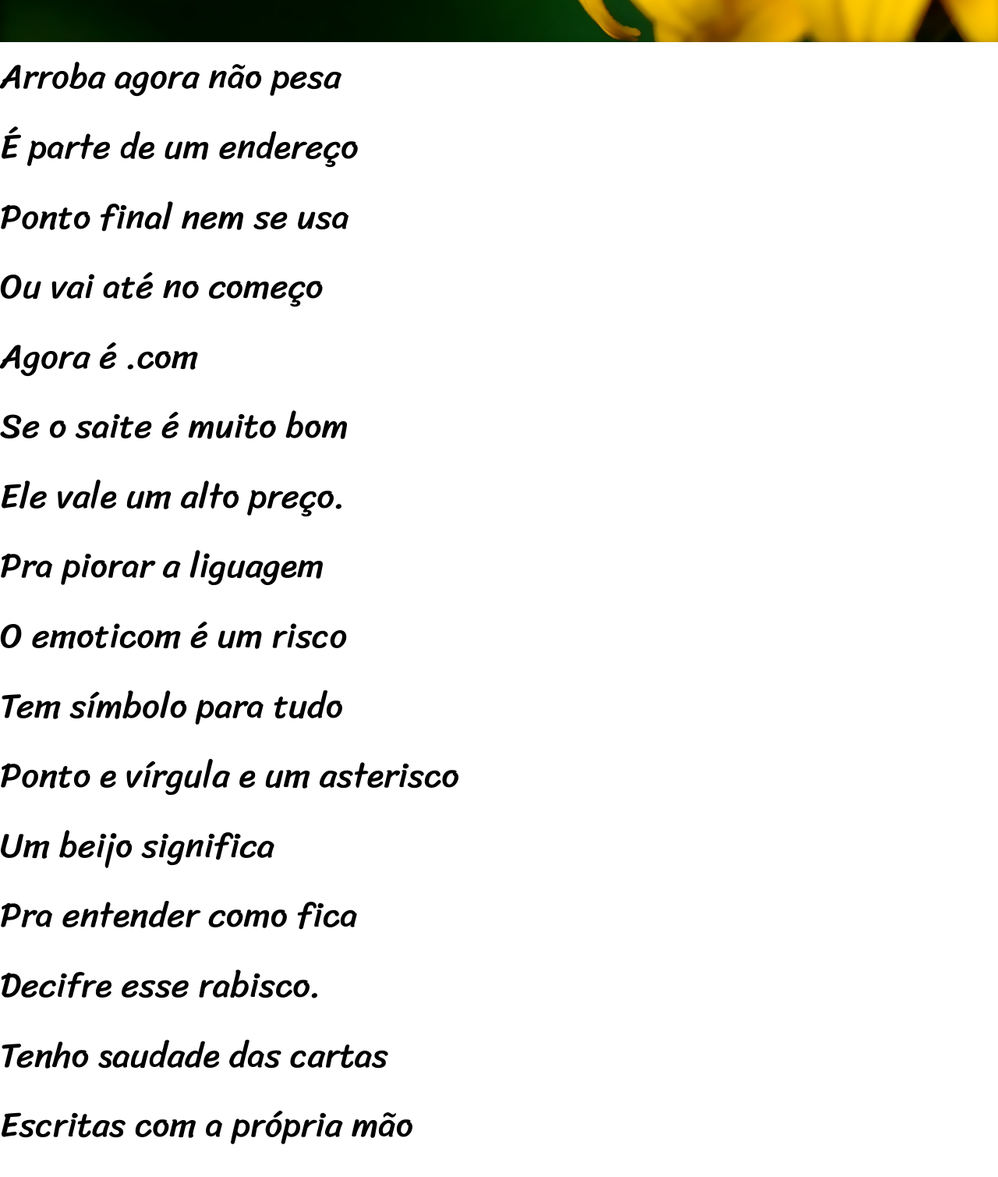
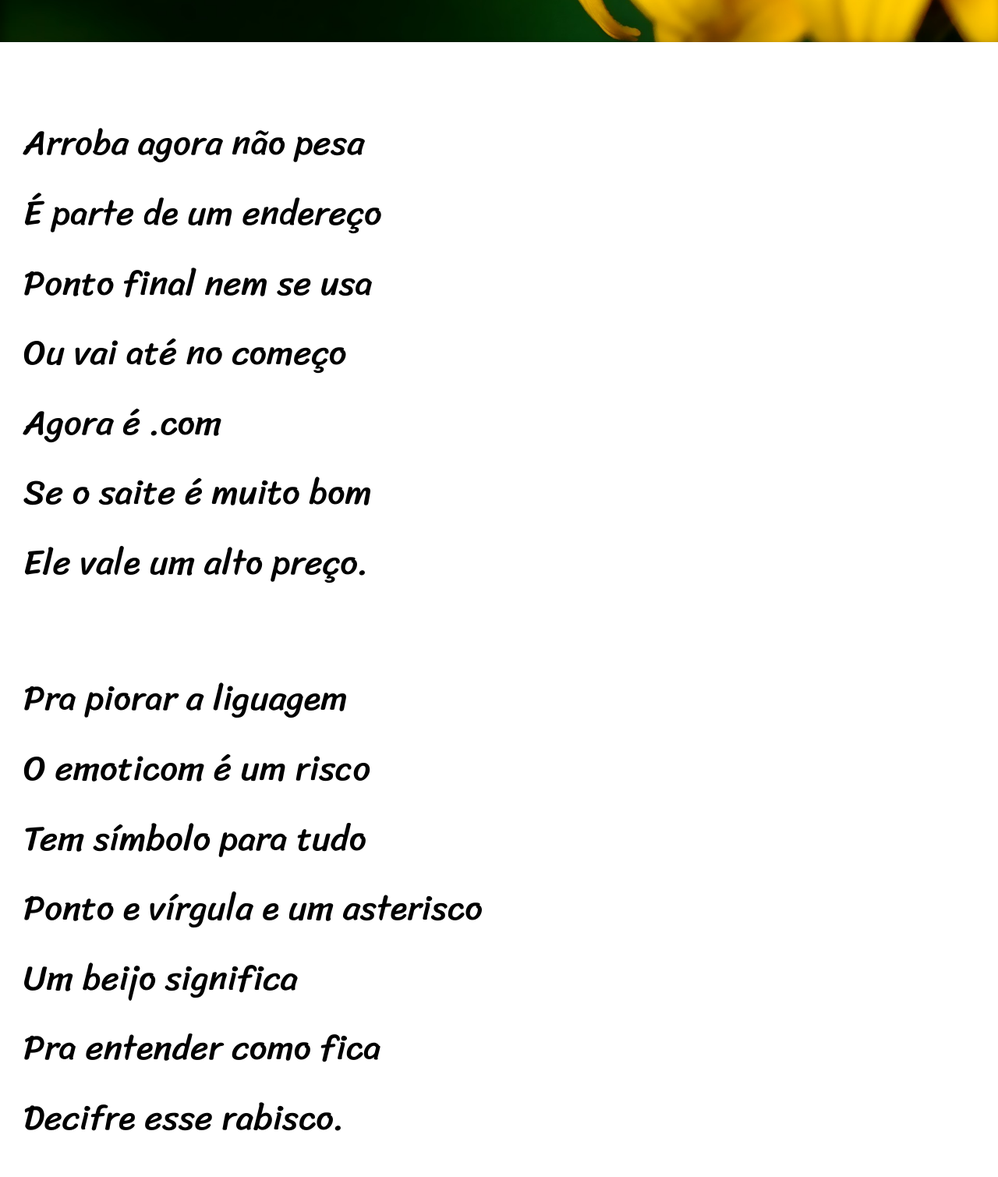
Before and after one commit to RosiestSloth/Projeto-Cordel, a plain HTML site: page index.html in a window 1280 px wide. Shown: the part 1800-3309 px from the top of the page at 78% size. Drawn offline with Linux system fonts and the light colour scheme.

Commit message:
Parágrafo 3 e 4
Atualizo as estilizações dos parágrafos 3 e 4 de acordo com o projeto do Gustavo Guanabara.

```diff
--- a/index.html
+++ b/index.html
@@ -37,8 +37,8 @@
                     <p>E um coração desenhado.</p>
                 </div>
             </section>
-            <section>
-                <div>
+            <section id="section-3">
+                <div id="paragrafo-3">
                     <p>Arroba agora não pesa</p>
                     <p>É parte de um endereço</p>
                     <p>Ponto final nem se usa</p>
@@ -47,7 +47,7 @@
                     <p>Se o saite é muito bom</p>
                     <p>Ele vale um alto preço.</p>
                 </div>
-                <div>
+                <div id="paragrafo-4">
                     <p>Pra piorar a liguagem</p>
                     <p>O emoticom é um risco</p>
                     <p>Tem símbolo para tudo</p>
--- a/style/style.css
+++ b/style/style.css
@@ -62,7 +62,7 @@ section p {
     padding-bottom: 85px;
     background: yellow url('/public/background001.jpg') center right no-repeat fixed;
     background-size: cover;
-    padding-left: 30px;
+    padding-left: 20px;
     box-shadow: inset 6px 6px 13px 0px rgba(0, 0, 0, 0.473);
 }
 
@@ -73,3 +73,17 @@ section p {
     background-color: rgba(0, 0, 0, 0.336);
     width: 45vw;
 }
+
+#section-3 {
+    padding-top: 85px;
+    padding-bottom: 85px;
+}
+
+#paragrafo-3 {
+    padding-left: 30px
+}
+
+#paragrafo-4 {
+    margin-top: 85px;
+    padding-left: 30px;
+}
```
